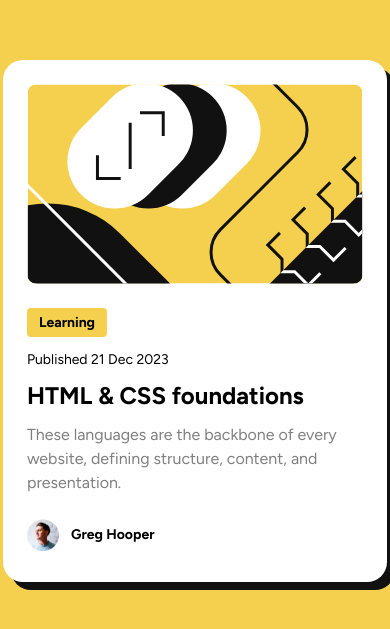
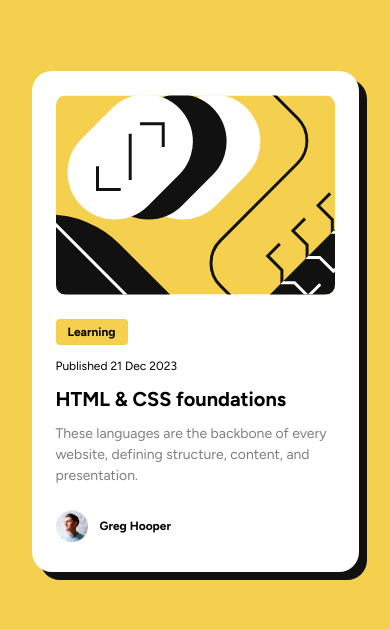
Before and after one commit to ffrosch/frontendmentor-blog-preview-card, a React (Vite) app: page / in a window 390 px wide. Shown: the part 101-730 px from the top of the page. Built offline with nearby package versions, Linux system fonts and the light colour scheme.

Commit message:
style: shrink on small screens

```diff
--- a/src/App.tsx
+++ b/src/App.tsx
@@ -7,6 +7,12 @@ const colors = {
   white: '#FFFFFF',
   grey: '#7F7F7F',
   black: '#111111',
+};
+
+const text = {
+  heading: '24px',
+  bodyM: '16px',
+  bodyS: '14px',
 };
 
 const cardData = {
@@ -28,6 +34,7 @@ const cardCss = {
     borderRadius: '20px',
     backgroundColor: colors.white,
     padding: '24px',
+    margin: '24px',
     display: 'flex',
     flexDirection: 'column',
     gap: '24px',
@@ -38,10 +45,17 @@ const cardCss = {
       transform: 'translate(-8px, -8px)',
       boxShadow: `16px 16px ${colors.black}`,
     },
+
+    '@media (max-width: 432px)': {
+      width: '327px',
+      height: '501px',
+    },
   }),
 
   image: css({
     borderRadius: '10px',
+    height: '200px',
+    objectFit: 'cover',
   }),
 
   content: css({
@@ -50,7 +64,7 @@ const cardCss = {
     gap: '12px',
   }),
 
-  date: css({ fontSize: '14px' }),
+  date: css({ fontSize: 'var(--text-body-s)' }),
 
   tag: css({
     backgroundColor: colors.primary,
@@ -58,11 +72,12 @@ const cardCss = {
     width: 'fit-content',
     padding: '4px 12px',
     borderRadius: '4px',
-    fontSize: '14px',
+    fontSize: 'var(--text-body-s)',
   }),
 
   title: css({
-    fontSize: '24px',
+    fontSize: 'var(--text-h)',
+    fontWeight: 'bold',
 
     ':hover': {
       color: colors.primary,
@@ -71,7 +86,7 @@ const cardCss = {
 
   preview: css({
     color: colors.grey,
-    fontSize: '16px',
+    fontSize: 'var(--text-body-m)',
   }),
 
   author: css({
@@ -79,7 +94,7 @@ const cardCss = {
     alignItems: 'center',
     gap: '12px',
     fontWeight: 'bold',
-    fontSize: '14px',
+    fontSize: 'var(--text-body-s)',
   }),
 };
 
@@ -89,9 +104,21 @@ const GlobalStyle = () => {
       styles={css`
         @import url('https://fonts.googleapis.com/css2?family=Figtree:ital,wght@0,300..900;1,300..900&display=swap');
 
+        html {
+          --text-h: ${text.heading};
+          --text-body-m: ${text.bodyM};
+          --text-body-s: ${text.bodyS};
+          font-family: 'Figtree', sans-serif;
+
+          @media (max-width: 432px) {
+            --text-h: 20px;
+            --text-body-m: 14px;
+            --text-body-s: 12px;
+          }
+        }
+
         body {
           background-color: ${colors.primary};
-          font-family: 'Figtree', sans-serif;
           min-height: 100dvh;
           display: grid;
         }
```
